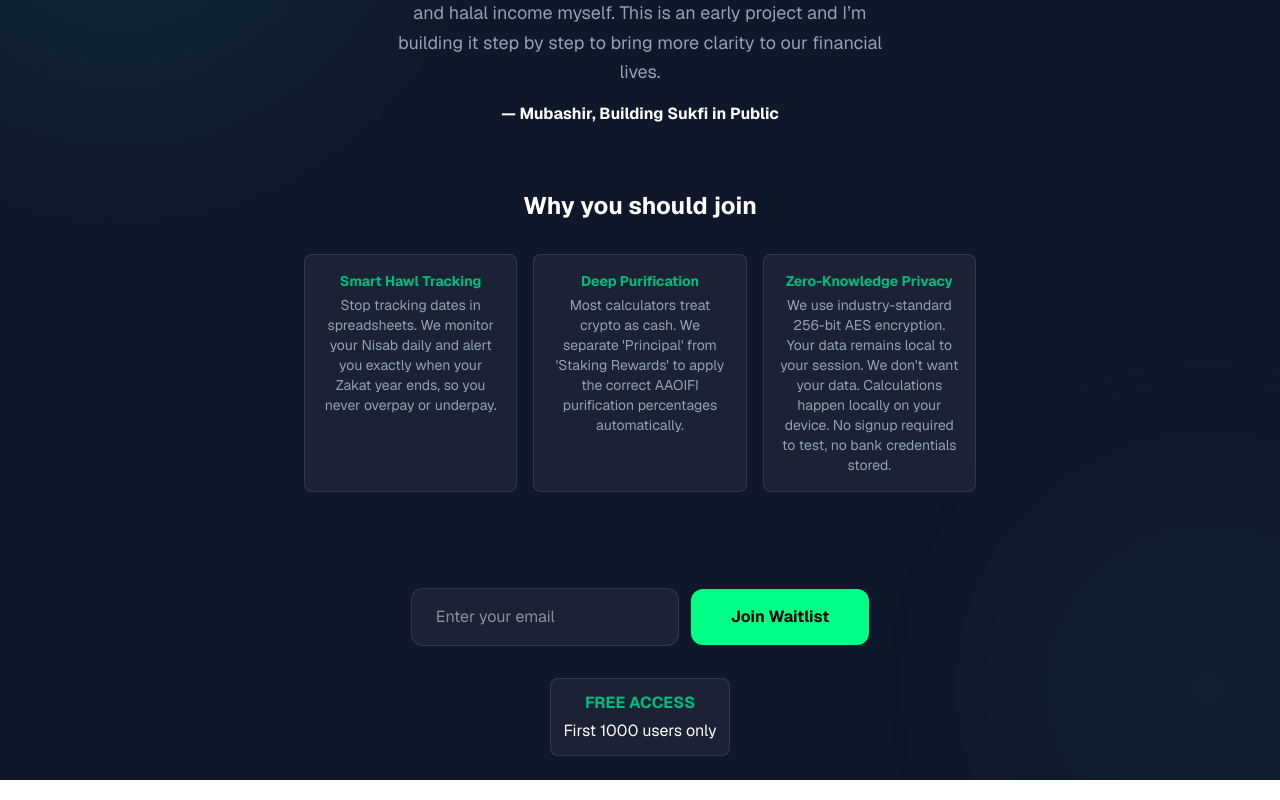
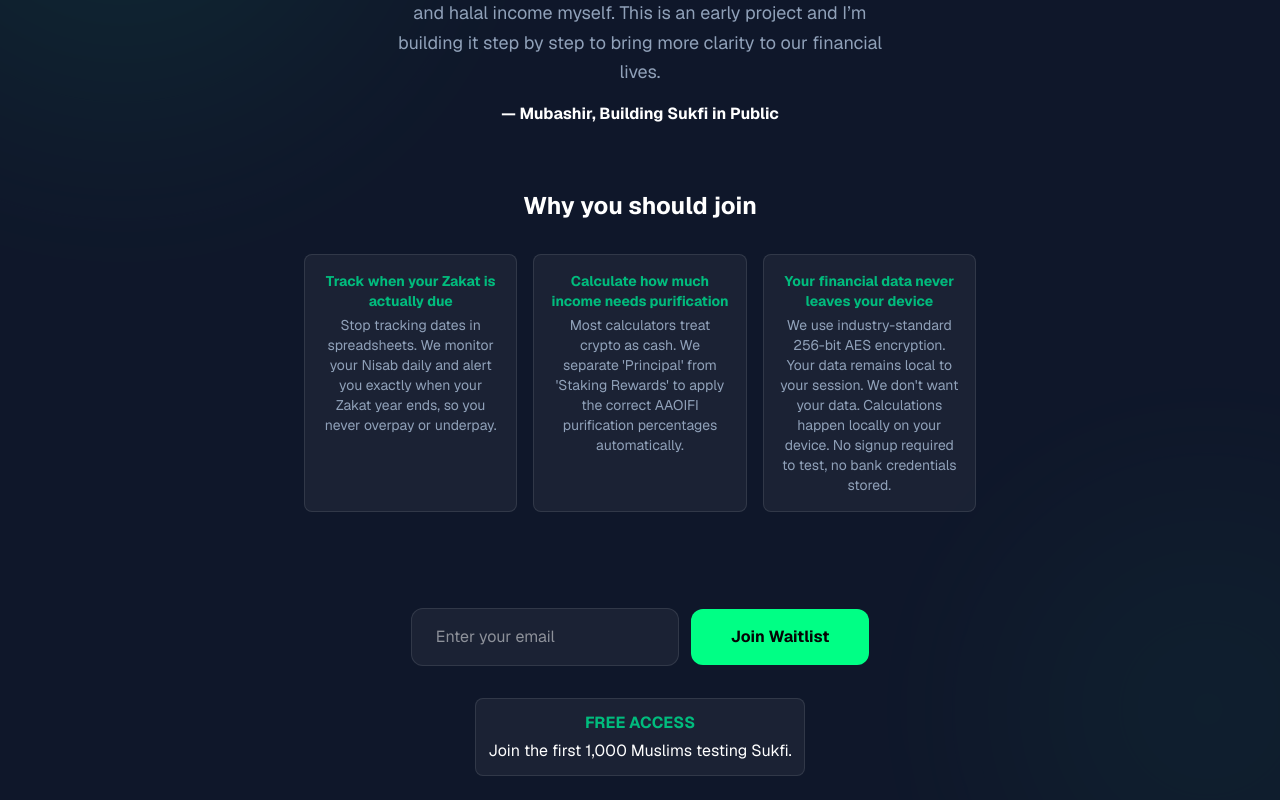
Before and after one commit to mubashiraden00-alt/Sukfi-waitlist, a Next.js app: page / in a window 1280 px wide. Shown: the part 289-1089 px from the top of the page. Built offline with nearby package versions, Linux system fonts and the light colour scheme; no server answers; the database is empty.

Commit message:
User changes: update page.tsx content and layout

```diff
--- a/src/app/page.tsx
+++ b/src/app/page.tsx
@@ -109,17 +109,17 @@
           <div className="grid grid-cols-1 md:grid-cols-3 gap-4 text-sm text-slate-400">
             {/* Card 1: Pain Killer */}
             <div className="bg-white/5 border border-white/10 p-4 rounded-lg flex flex-col items-center">
-              <span className="text-emerald-500 font-bold mb-1">Smart Hawl Tracking</span>
+              <span className="text-emerald-500 font-bold mb-1">Track when your Zakat is actually due</span>
               <span>Stop tracking dates in spreadsheets. We monitor your Nisab daily and alert you exactly when your Zakat year ends, so you never overpay or underpay.</span>
             </div>
             {/* Card 2: Authority */}
             <div className="bg-white/5 border border-white/10 p-4 rounded-lg flex flex-col items-center">
-              <span className="text-emerald-500 font-bold mb-1">Deep Purification</span>
+              <span className="text-emerald-500 font-bold mb-1">Calculate how much income needs purification</span>
               <span>Most calculators treat crypto as cash. We separate 'Principal' from 'Staking Rewards' to apply the correct AAOIFI purification percentages automatically.</span>
             </div>
             {/* Card 3: Safety */}
             <div className="bg-white/5 border border-white/10 p-4 rounded-lg flex flex-col items-center">
-              <span className="text-emerald-500 font-bold mb-1">Zero-Knowledge Privacy</span>
+              <span className="text-emerald-500 font-bold mb-1">Your financial data never leaves your device</span>
               <span>We use industry-standard 256-bit AES encryption. Your data remains local to your session. We don't want your data. Calculations happen locally on your device. No signup required to test, no bank credentials stored.</span>
             </div>
           </div>
@@ -158,7 +158,7 @@
               {/* Restore First 1000 users card above form */}
               <div className="bg-white/5 border border-white/10 p-3 rounded-lg flex flex-col items-center mb-6">
                 <span className="text-emerald-500 font-bold mb-1">FREE ACCESS</span>
-                <span>First 1000 users only</span>
+                <span>Join the first 1,000 Muslims testing Sukfi.</span>
               </div>
 
             </div>
```
